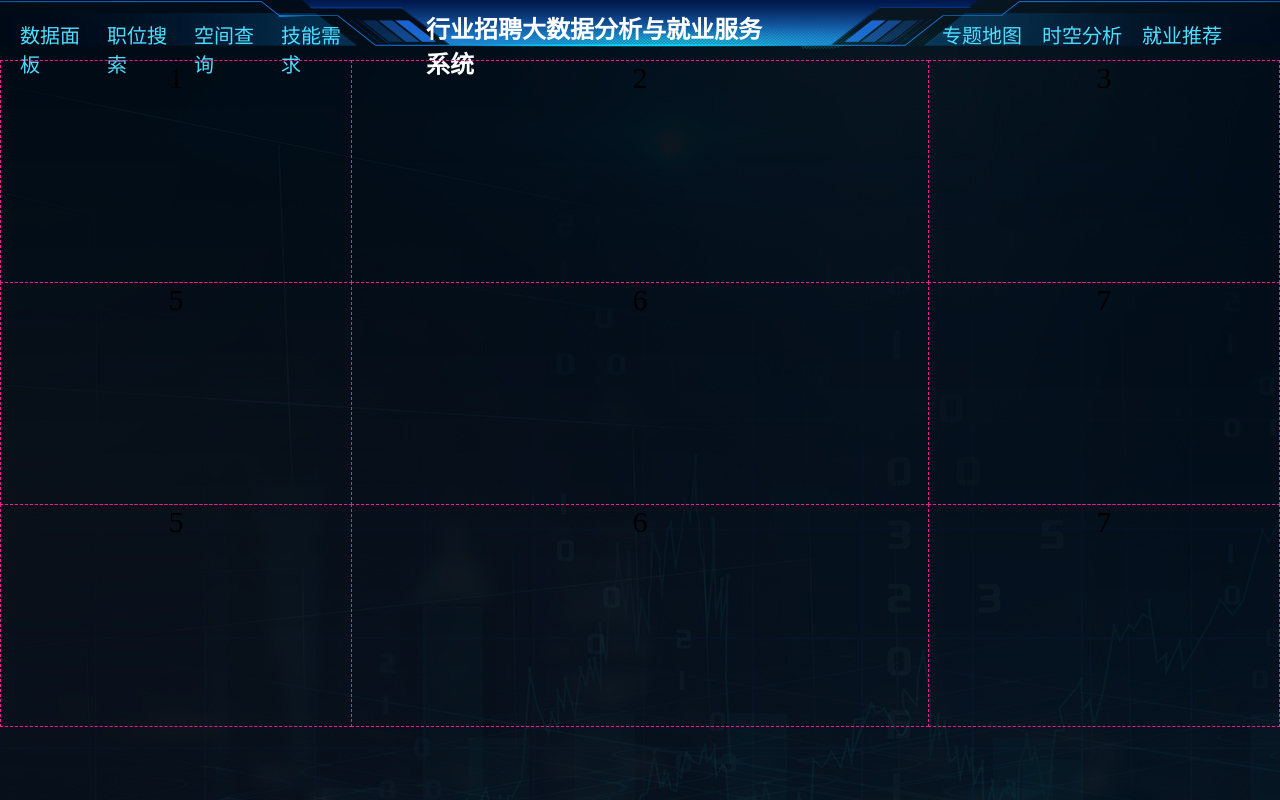
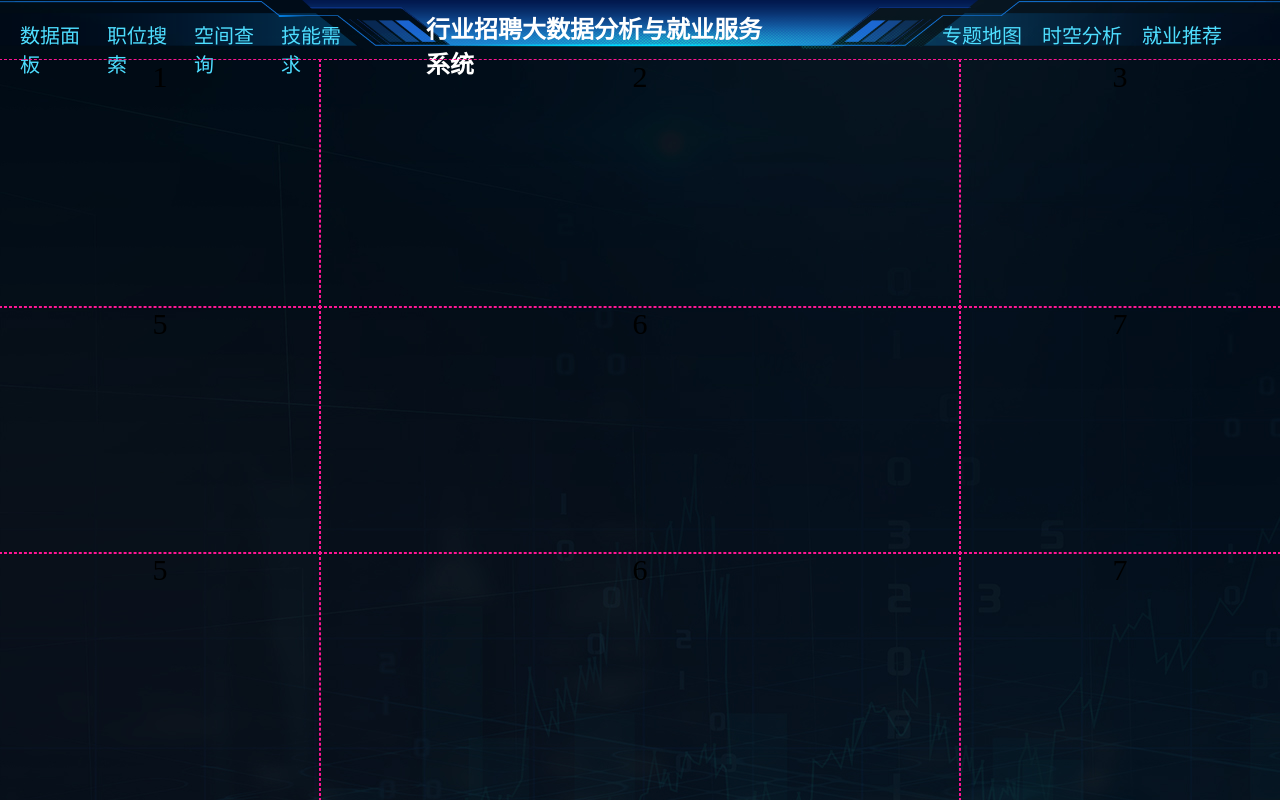
Before and after one commit to Mr-fangao/RecruitmentEmployment, a Vue app: page /jobsearch in a window 1280 px wide. Built offline with nearby package versions, Linux system fonts and the light colour scheme.

Commit message:
Merge branch 'master' of https://github.com/Mr-fangao/RecruitmentEmployment

```diff
--- a/src/views/jobsearch.vue
+++ b/src/views/jobsearch.vue
@@ -11,8 +11,6 @@
     <div class="item10">5</div>
     <div class="item11">6</div>
     <div class="item12">7</div>
-
-
   </div>
 </template>
 
@@ -79,16 +77,16 @@ export default {
 
 .grid-container {
   display: grid;
-  grid-template-columns: 350px auto 350px;
-  grid-template-rows: 221px 221px 221px ;
-  // grid-template-rows: 33% 33% 33%;
-  grid-gap: 1px;
-  background-color:transparent;
-  padding: 1px;
+  height: calc(100% - 60px);
+  grid-template-columns: 1fr 2fr 1fr;
+  grid-template-rows: repeat(3, 1fr);
+  // grid-gap: 1px;
+  background-color: transparent;
+  // padding: 1px;
 }
 
 .grid-container > div {
-  background-color: transparent;
+  // background-color: transparent;
   text-align: center;
   // padding: 20px 0;
   font-size: 30px;
```
Lines whose indentation alone changed are shown as unchanged.
